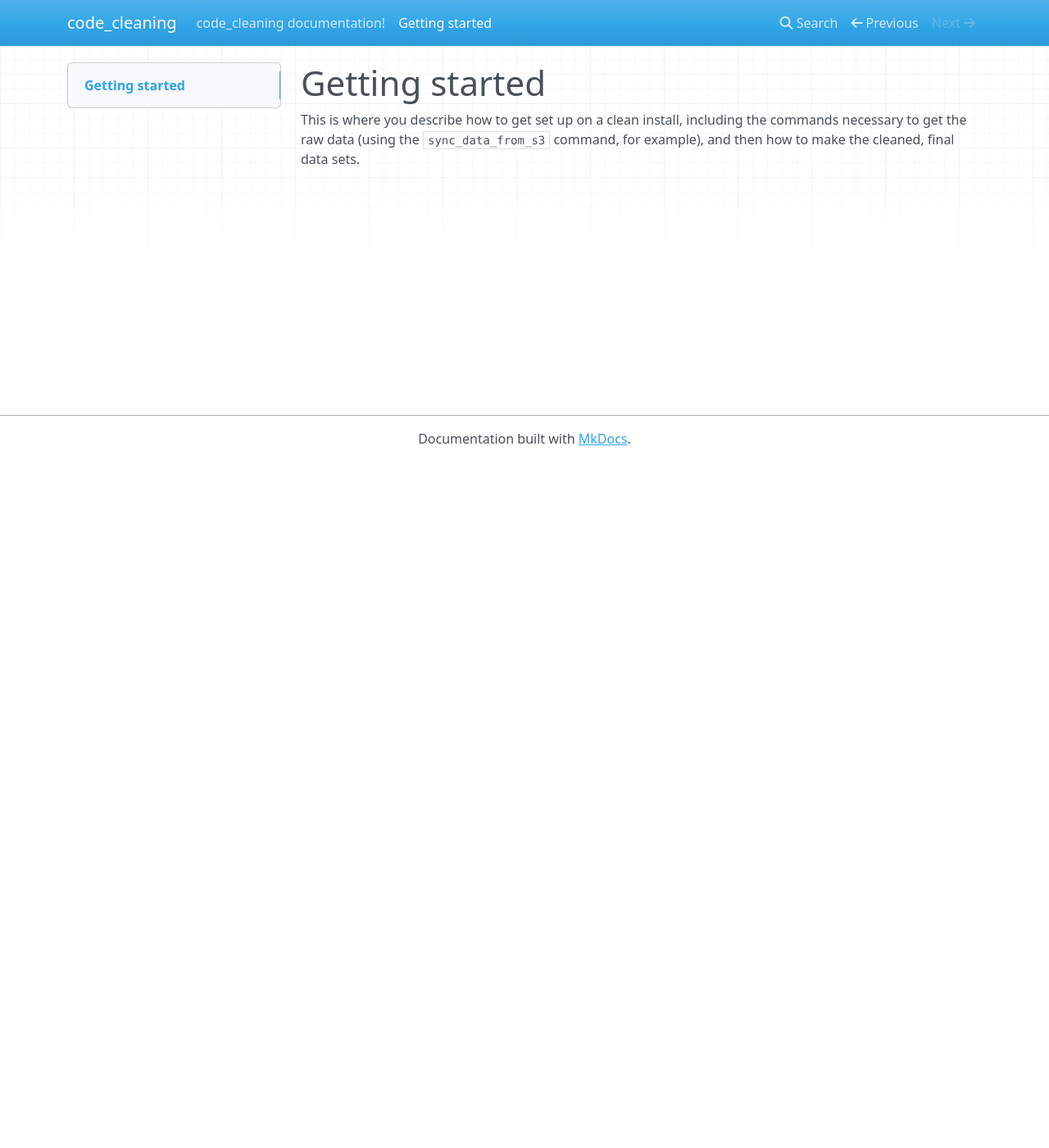
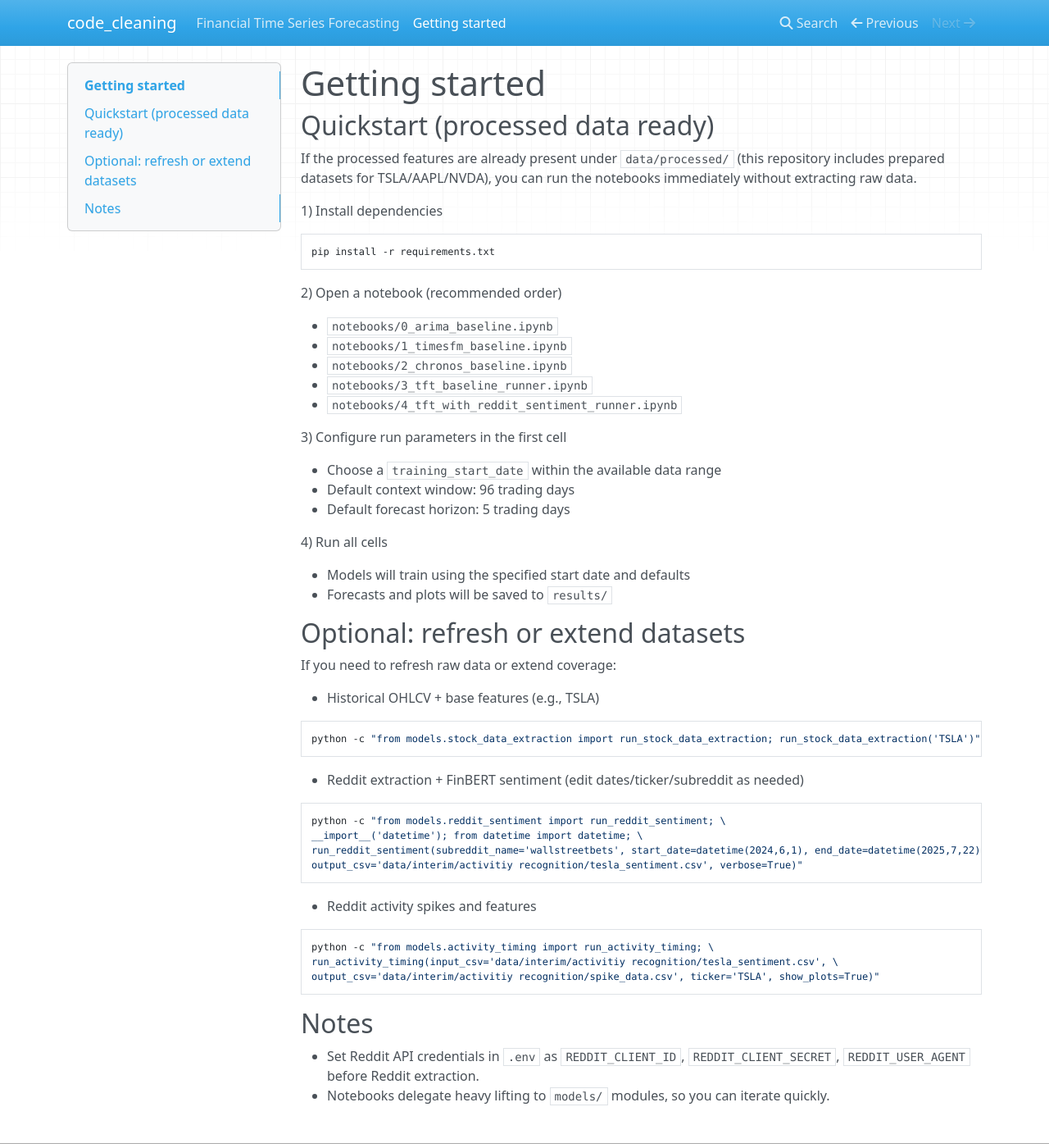
Before and after one commit to Yejin-Hwang/Financial-Time-Series-Forecasting-with-Deep-Learning-Models-and-Social-Media-Sentiment, an MkDocs documentation site: the page built from docs/docs/getting-started.md, in a window 1280 px wide and 1400 px high. Shown: the whole window at 82% size. Built offline with MkDocs 1.6.1, drawn with Linux system fonts in a browser that asks for light colours; nearby versions of some CDN libraries.

Commit message:
docs: Quickstart workflow, defaults (96-day context, 5-day horizon), optional data extraction, and pipeline diagram references

````diff
--- a/docs/docs/getting-started.md
+++ b/docs/docs/getting-started.md
@@ -1,6 +1,66 @@
 Getting started
 ===============
 
-This is where you describe how to get set up on a clean install, including the
-commands necessary to get the raw data (using the `sync_data_from_s3` command,
-for example), and then how to make the cleaned, final data sets.
+Quickstart (processed data ready)
+---------------------------------
+
+If the processed features are already present under `data/processed/` (this repository includes prepared datasets for TSLA/AAPL/NVDA), you can run the notebooks immediately without extracting raw data.
+
+1) Install dependencies
+
+```bash
+pip install -r requirements.txt
+```
+
+2) Open a notebook (recommended order)
+
+- `notebooks/0_arima_baseline.ipynb`
+- `notebooks/1_timesfm_baseline.ipynb`
+- `notebooks/2_chronos_baseline.ipynb`
+- `notebooks/3_tft_baseline_runner.ipynb`
+- `notebooks/4_tft_with_reddit_sentiment_runner.ipynb`
+
+3) Configure run parameters in the first cell
+
+- Choose a `training_start_date` within the available data range
+- Default context window: 96 trading days
+- Default forecast horizon: 5 trading days
+
+4) Run all cells
+
+- Models will train using the specified start date and defaults
+- Forecasts and plots will be saved to `results/`
+
+Optional: refresh or extend datasets
+------------------------------------
+
+If you need to refresh raw data or extend coverage:
+
+- Historical OHLCV + base features (e.g., TSLA)
+
+```bash
+python -c "from models.stock_data_extraction import run_stock_data_extraction; run_stock_data_extraction('TSLA')"
+```
+
+- Reddit extraction + FinBERT sentiment (edit dates/ticker/subreddit as needed)
+
+```bash
+python -c "from models.reddit_sentiment import run_reddit_sentiment; \
+__import__('datetime'); from datetime import datetime; \
+run_reddit_sentiment(subreddit_name='wallstreetbets', start_date=datetime(2024,6,1), end_date=datetime(2025,7,22), max_posts=2000, \
+output_csv='data/interim/activitiy recognition/tesla_sentiment.csv', verbose=True)"
+```
+
+- Reddit activity spikes and features
+
+```bash
+python -c "from models.activity_timing import run_activity_timing; \
+run_activity_timing(input_csv='data/interim/activitiy recognition/tesla_sentiment.csv', \
+output_csv='data/interim/activitiy recognition/spike_data.csv', ticker='TSLA', show_plots=True)"
+```
+
+Notes
+-----
+
+- Set Reddit API credentials in `.env` as `REDDIT_CLIENT_ID`, `REDDIT_CLIENT_SECRET`, `REDDIT_USER_AGENT` before Reddit extraction.
+- Notebooks delegate heavy lifting to `models/` modules, so you can iterate quickly.
````
Also changed, not shown: docs/docs/index.md (+48 -8 lines), README.md.
